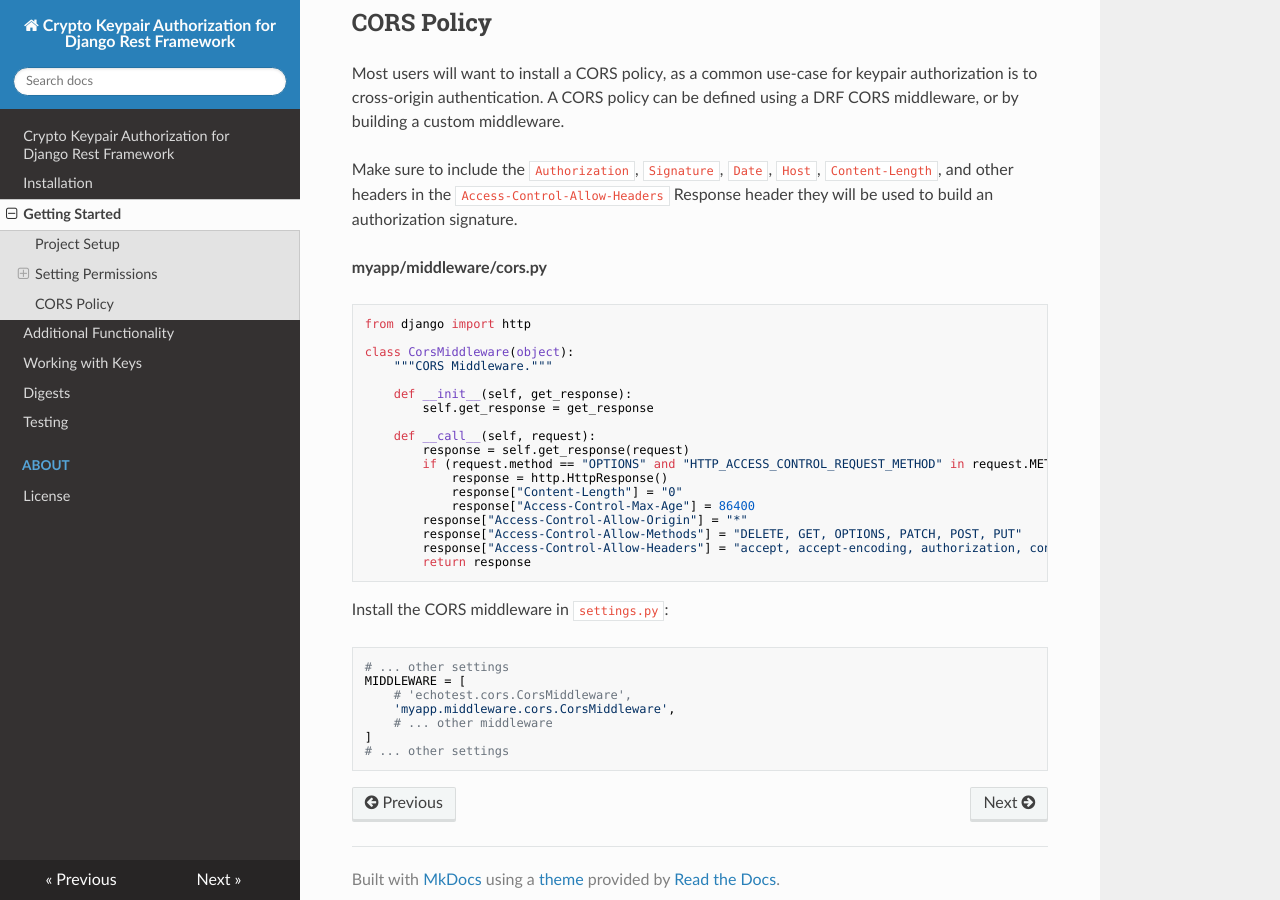
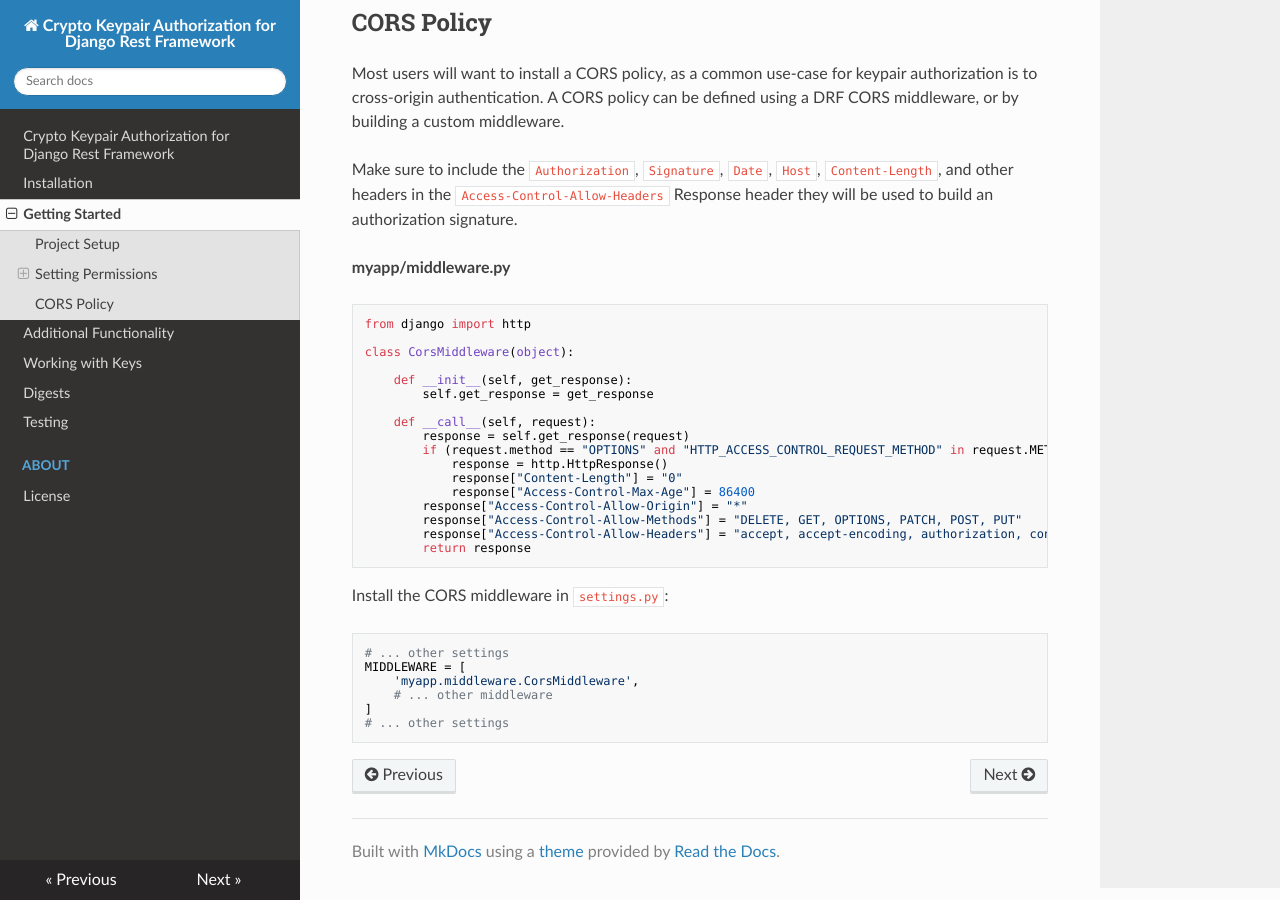
Before and after one commit to backupbrain/drf-keypair-permissions, an MkDocs documentation site: the page built from docs/getting_started.md, in a window 1280 px wide and 900 px high, scrolled down 1492 px. Built offline with MkDocs 1.6.1, drawn with Linux system fonts in a browser that asks for light colours; nearby versions of some CDN libraries.

Commit message:
updating documentation

````diff
--- a/docs/getting_started.md
+++ b/docs/getting_started.md
@@ -74,12 +74,11 @@ Most users will want to install a CORS policy, as a common use-case for keypair
 
 Make sure to include the `Authorization`, `Signature`, `Date`, `Host`, `Content-Length`, and other headers in the `Access-Control-Allow-Headers` Response header they will be used to build an authorization signature.
 
-**myapp/middleware/cors.py**
+**myapp/middleware.py**
 ```python
 from django import http
 
 class CorsMiddleware(object):
-    """CORS Middleware."""
 
     def __init__(self, get_response):
         self.get_response = get_response
@@ -100,8 +99,7 @@ Install the CORS middleware in `settings.py`:
 ```python
 # ... other settings
 MIDDLEWARE = [
-    # 'echotest.cors.CorsMiddleware',
-    'myapp.middleware.cors.CorsMiddleware',
+    'myapp.middleware.CorsMiddleware',
     # ... other middleware
 ]
 # ... other settings
````
Also changed, not shown: README.md (+35 -0 lines).
